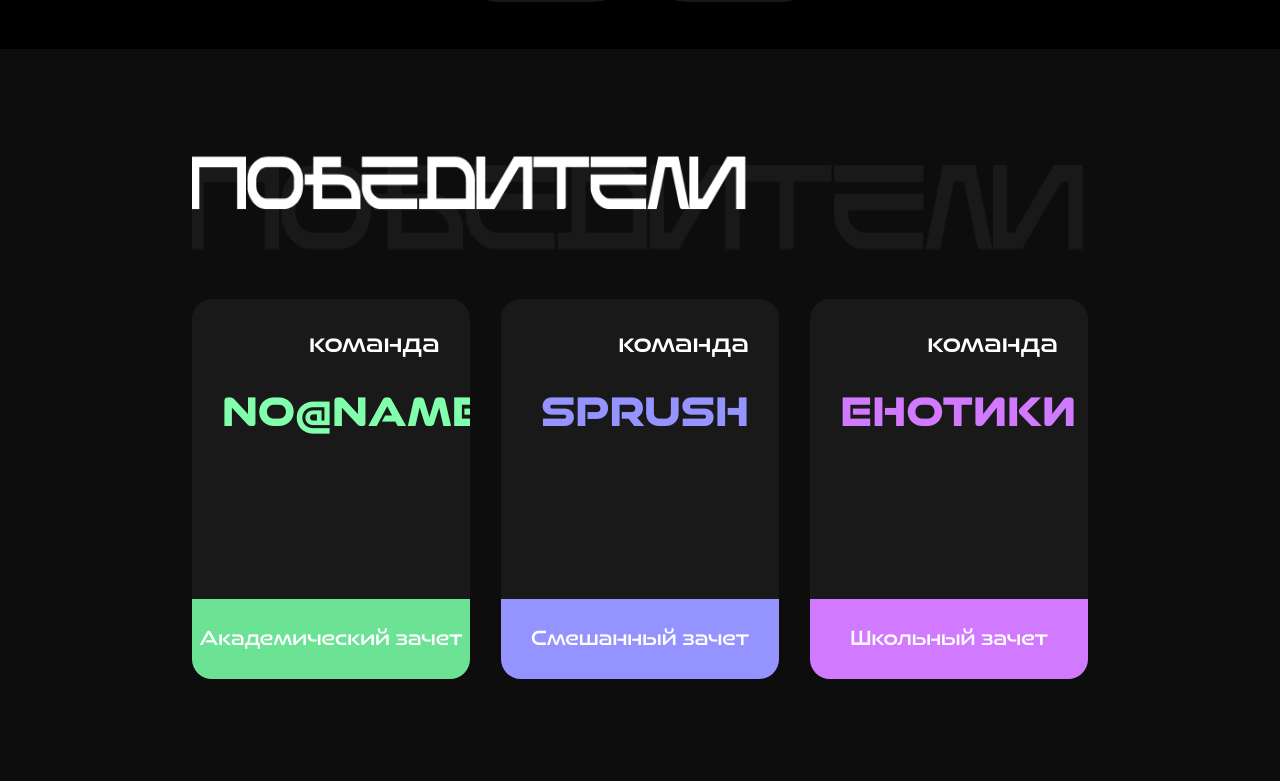
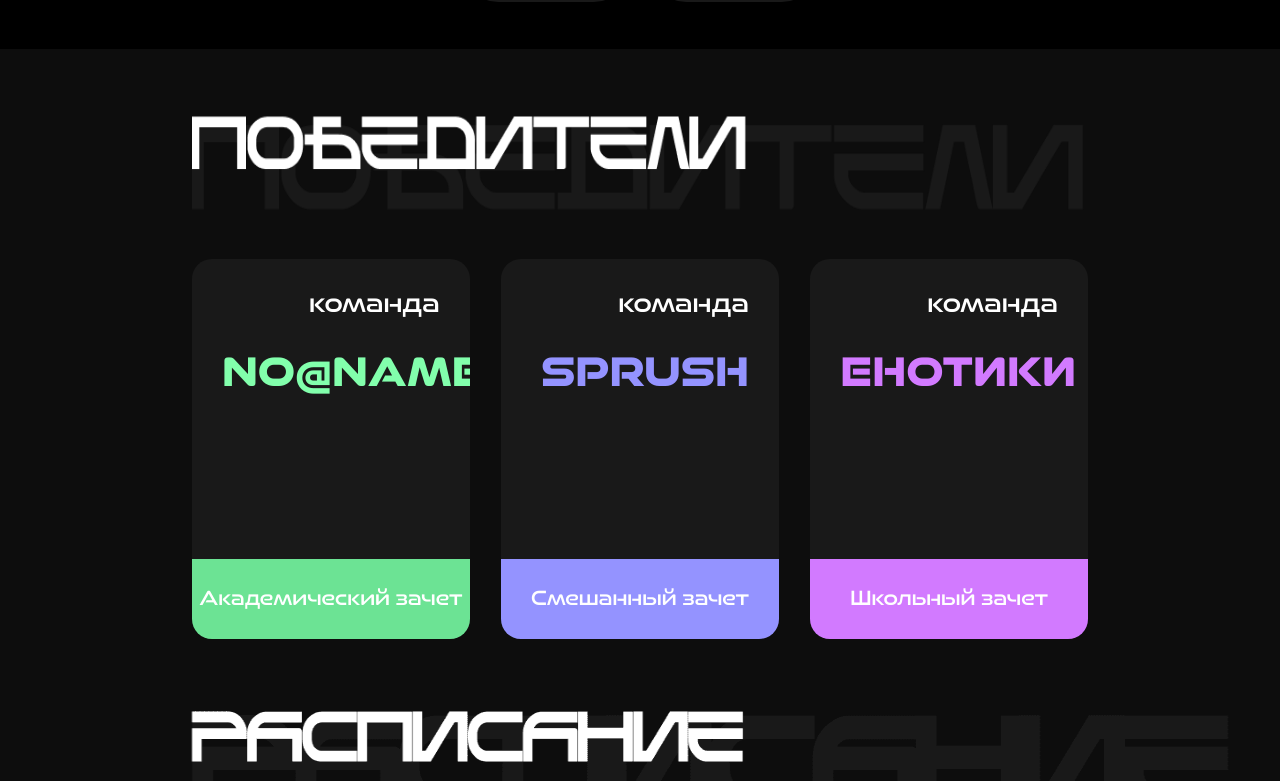
Before and after one commit to RoastedPikachu/CTF_Cup_2023, a Next.js app: page / in a window 1280 px wide. Shown: the part 1759-2540 px from the top of the page. Built offline with nearby package versions, Linux system fonts and the light colour scheme.

Commit message:
Пофиксил позиционирование пары элементов

```diff
--- a/src/app/page.tsx
+++ b/src/app/page.tsx
@@ -60,11 +60,11 @@ export default function Home() {
 
         <Broadcast />
 
-        <section className="relative mt-[50px] deskWide:mt-[-50px] mlarge:mt-[0px] px-[15%] mlarge:px-[7.5%] w-full h-[620px] mlarge:h-[1320px] msmall:h-[1120px]">
+        <section className="relative mlarge:mt-[0px] px-[15%] mlarge:px-[7.5%] w-full h-[550px] mlarge:h-[1320px] msmall:h-[1120px]">
           <img
             src="/static/homePage/text/WinnersText.png"
             alt="Победители"
-            className="relative mt-[100px] mlarge:mt-[50px] w-[85vw] h-[120px] mlarge:h-[45px] msmall:h-[40px]"
+            className="relative mt-[60px] mlarge:mt-[50px] w-[85vw] h-[120px] mlarge:h-[45px] msmall:h-[40px]"
           />
 
           <div className="relative flex mlarge:block justify-between items-center mt-[30px] w-full">
--- a/src/widgets/pageComponents/homePage/BgImages.tsx
+++ b/src/widgets/pageComponents/homePage/BgImages.tsx
@@ -32,7 +32,7 @@ const BgImages = () => {
       )}
 
       {window.innerWidth > 1550 && (
-        <div className="absolute mt-[810px] w-full h-[800px] bg-[linear-gradient(180deg,rgba(0,0,0,0.00)_0%,rgba(0,0,0,0.89)_16.01%,#000_28.81%,#000_100%)]"></div>
+        <div className="absolute mt-[810px] w-full h-[800px] deskWide:h-[1060px] bg-[linear-gradient(180deg,rgba(0,0,0,0.00)_0%,rgba(0,0,0,0.89)_16.01%,#000_28.81%,#000_100%)]"></div>
       )}
     </>
   );
```
